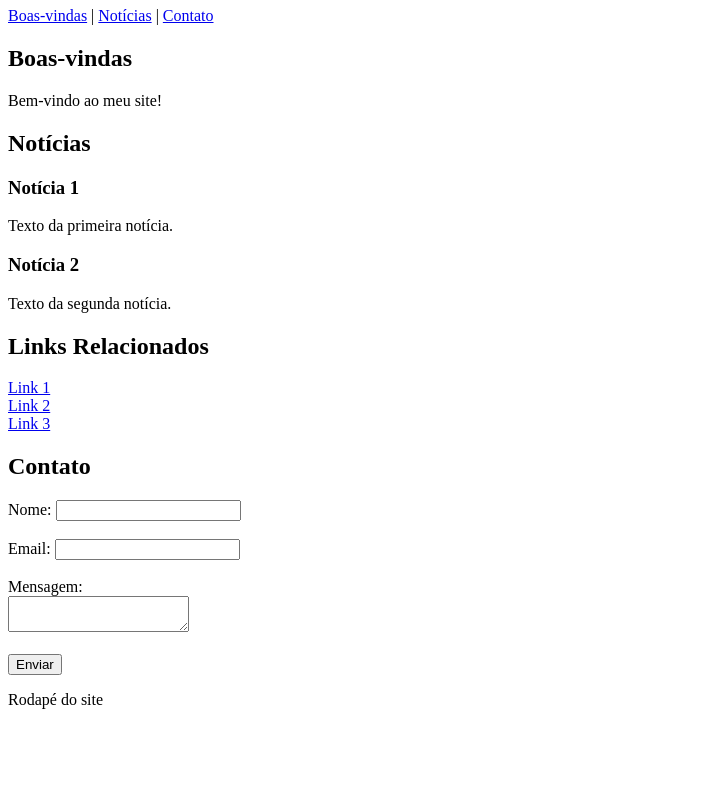
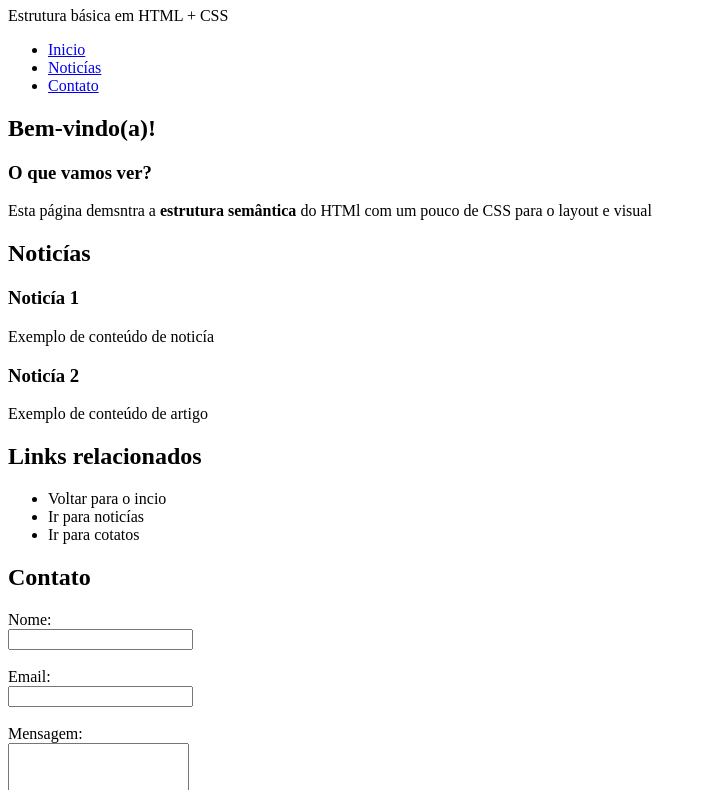
Before and after one commit to guidolingip1/atividade-pagina-completa., a plain HTML site: page index.html in a window 1280 px wide. Shown: the part 73-863 px from the top of the page, without its empty margins (0-707 px from the left). Before the commit the page ends 800 px from the top, so only its background shows below. Drawn offline with Linux system fonts and the light colour scheme.

Commit message:
Update index.html
Update para o HTML base enviado pelo professor

```diff
--- a/index.html
+++ b/index.html
@@ -1,60 +1,104 @@
+<!-- declara que o documento é HTML5 -->
 <!DOCTYPE html>
+<!-- define o idioma da pagina -->
 <html lang="pt-BR">
 <head>
+    <!-- define a codificação de caracteres que
+    suporta acentos -->
     <meta charset="UTF-8">
-  <meta name="viewport" content="width=device-width, initial-scale=1.0">
-  <title>Meu Site</title>
+    <!-- faz pagina se adaptar a largura dispositivo
+    (responsividade) -->
+    <meta name="viewport"
+          content="width=device-width, initial-scale=1.0">
+    <!-- titulo da nossa pagina -->
+    <title>Site exemplo - Estrutura básica HTML</title>
+
+    <link rel="stylesheet" href="styles.css"/>
+
 </head>
+
+<!-- É O CORPO DA NOSSA PAGINA, O QUE O USUÁRIO VÊ -->
 <body>
+    <!-- CABEÇALHO -->
     <header>
-    <h1>Meu Site</h1>
+        <!-- TITULO PRINCIPAL DA PAGINA -->
+        <h1> Minha página Exemplo </h1>
+        <!-- subtitulo ou descricação do site -->
+        <P> Estrutura básica em HTML + CSS </P>
+        <!-- menu de navegação -->
         <nav>
-      <a href="#boas-vindas">Boas-vindas</a> |
-      <a href="#noticias">Notícias</a> |
-      <a href="#contato">Contato</a>
+            <ul>
+                <!-- cada li é um item do nosso menu -->
+                <li> <a href="#incio">Inicio</a></li>
+                <li> <a href="#noticia">Noticías</a></li>
+                <li> <a href="#contato">Contato</a></li>
+            </ul>
         </nav>
     </header>
 
-  <main>
-    <section id="boas-vindas">
-      <h2>Boas-vindas</h2>
-      <p>Bem-vindo ao meu site!</p>
+    <!--TAG MAIN SIGNIFICA QUE ESSE É  CONTEUDO PRINCIPAL -->
+    <main id="incio">
+        <!-- secao de boas vindas -->
+        <section>
+            <h2> Bem-vindo(a)!</h2>
+            <article>
+                <h3> O que vamos ver? </h3>
+                <p> Esta página demsntra a
+                    <strong> estrutura semântica</strong>
+                    do HTMl com um pouco de CSS
+                    para o layout e visual </p>
+            </article>
         </section>
 
         <section id="noticias">
-      <h2>Notícias</h2>
+            <h2> Noticías </h2>
             <article>
-        <h3>Notícia 1</h3>
-        <p>Texto da primeira notícia.</p>
+                <h3> Noticía 1 </h3>
+                <p> Exemplo de conteúdo de noticía </p>
             </article>
             <article>
-        <h3>Notícia 2</h3>
-        <p>Texto da segunda notícia.</p>
+                <h3> Noticía 2 </h3>
+                <p> Exemplo de conteúdo de artigo </p>
             </article>
         </section>
 
+        <!-- conteudo lateral de links relacionados -->
         <aside>
-      <h2>Links Relacionados</h2>
-      <a href="#">Link 1</a><br>
-      <a href="#">Link 2</a><br>
-      <a href="#">Link 3</a>
+            <h2>Links relacionados </h2>
+            <ul>
+                <li><a href="#incio"></a> Voltar para o incio </li>
+                <li><a href="#incio"></a> Ir para noticías </li>
+                <li><a href="#incio"></a> Ir para cotatos </li>
+            </ul>
         </aside>
 
+        <!-- secao de contato com formulário -->
         <section id="contato">
-      <h2>Contato</h2>
+            <h2> Contato </h2>
+            <!-- tag que identifica que aqui é um formulário -->
             <form>
-        Nome: <input type="text" name="nome"><br><br>
-        Email: <input type="email" name="email"><br><br>
-        Mensagem:<br>
-        <textarea name="mensagem"></textarea><br><br>
-        <button type="submit">Enviar</button>
+                <!-- campo de texto para o nome -->
+               <label for="nome"> Nome: </label> <br/>
+               <input id="nome" name="nome" type="text"/>
+                <br/> <br/>
+                <!-- campo de texto para o email -->
+                <label for="email"> Email: </label> <br/>
+                <input id="email" name="email" type="email"/>
+                <br/> <br/>
+
+                <label> Mensagem: </label> <br/>
+                <textarea id="mensagem" name="mensagem" rows="4">
+                </textarea>
+                <br/>
+                <!-- botao para envio do contato -->
+                <button type="submit"> Enviar </button>
             </form>
         </section>
     </main>
 
+    <!-- RODAPE -->
     <footer>
-    <p>Rodapé do site</p>
+        <p> &copy; 2025 - Exemplo para a disciplina </p>
     </footer>
-
 </body>
 </html>
```
Lines whose indentation alone changed are shown as unchanged.
